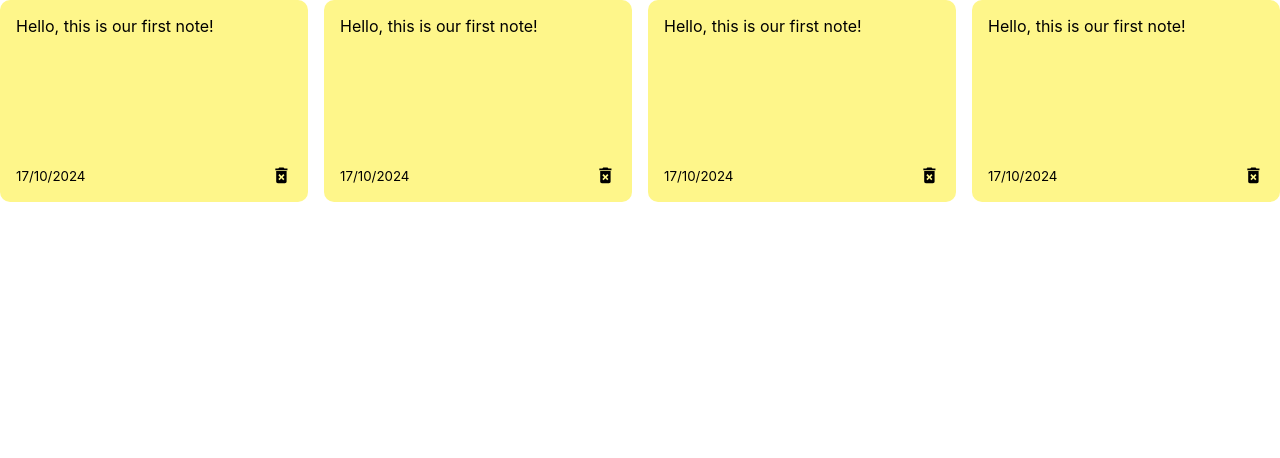
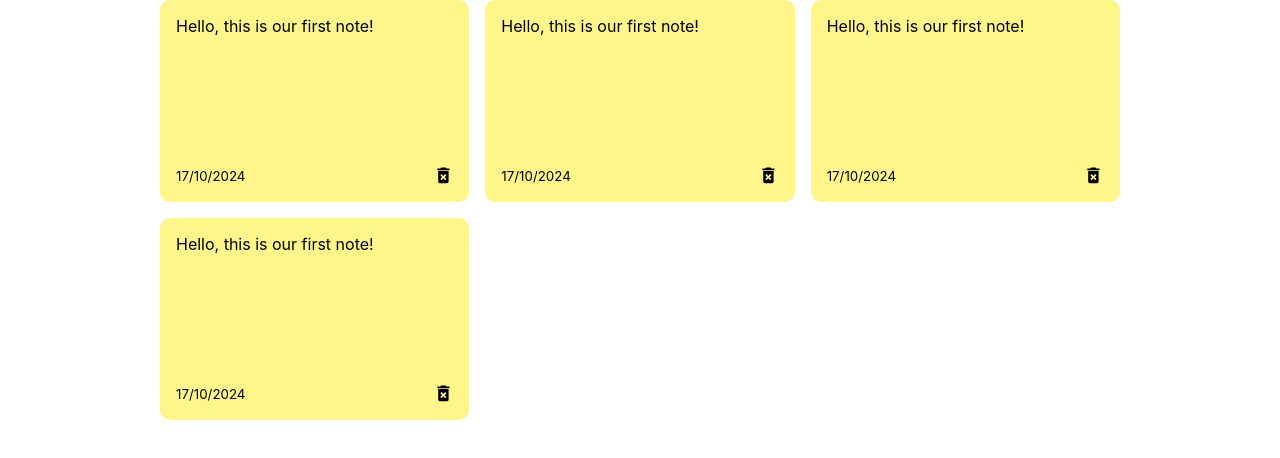
Before and after one commit to KatKgomari/react-notes-app, a React (Create React App) app: page / in a window 1280 px wide. Shown: the top 458 px of the page. Built offline with nearby package versions, Linux system fonts and the light colour scheme.

Commit message:
styled the container

```diff
--- a/src/index.css
+++ b/src/index.css
@@ -10,6 +10,15 @@ body {
 code {
   font-family: source-code-pro, Menlo, Monaco, Consolas, 'Courier New',
     monospace;
+}
+
+.container{
+  max-width: 960px;
+  margin-left: auto;
+  margin-right: auto;
+  padding-right: 15px;
+  padding-left: 15px;
+
 }
 
 /*Using css grid to position and resize the notes to make everything responsive*/
```
